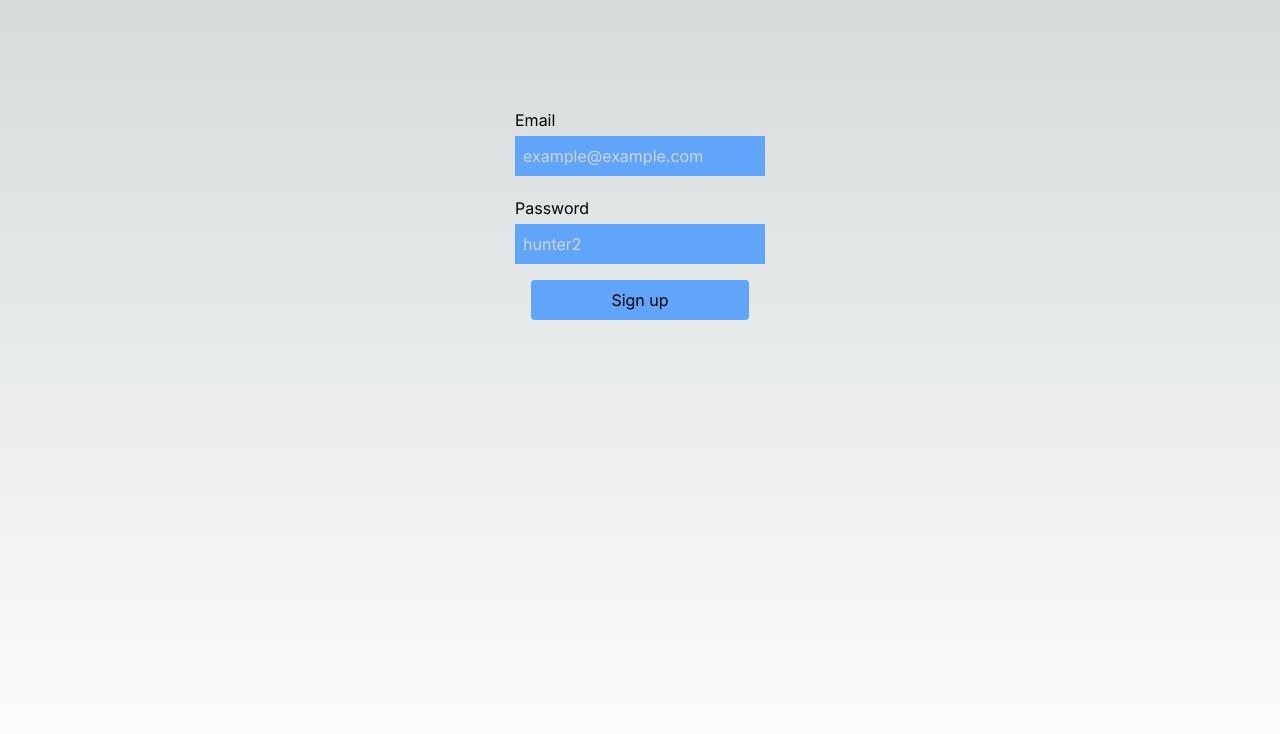
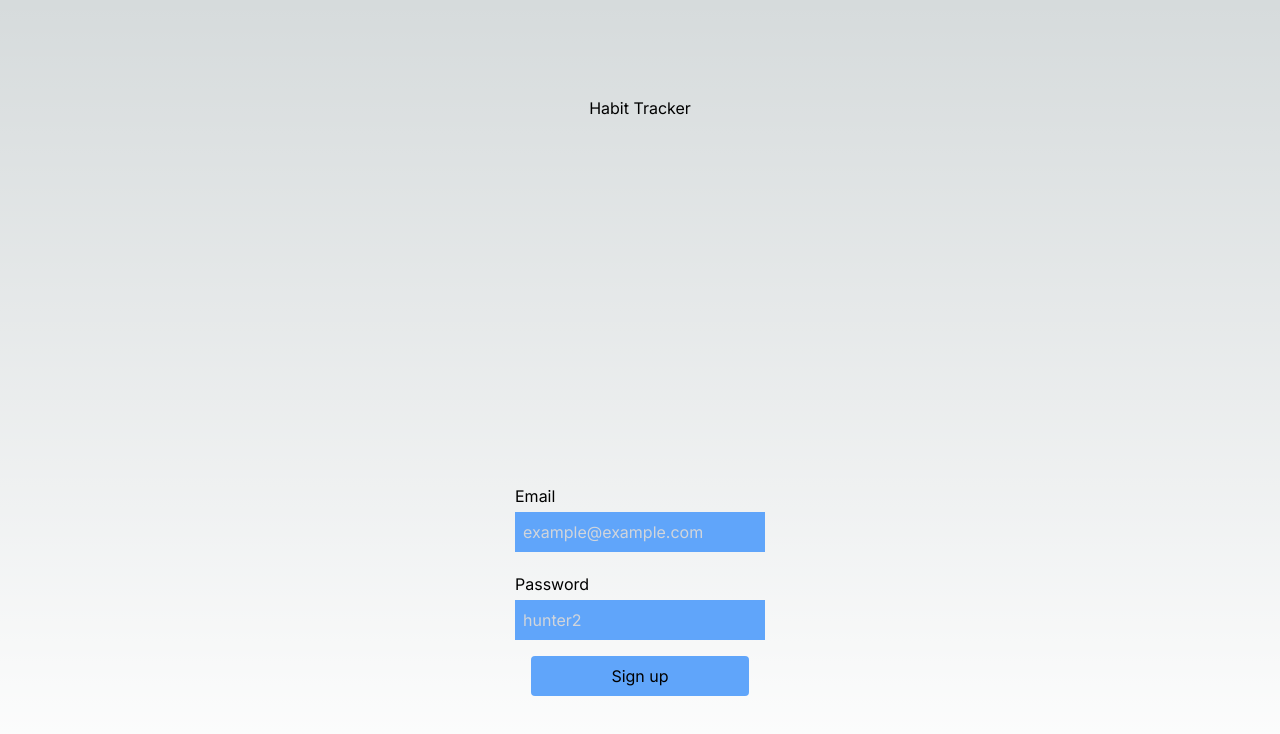
Before and after one commit to drenchoman/habit-tracker-next, a Next.js app: page / in a window 1280 px wide. Shown: the top 734 px of the page. Built offline with nearby package versions, Linux system fonts and the light colour scheme; no server answers.

Commit message:
add homepage title

```diff
--- a/src/app/page.js
+++ b/src/app/page.js
@@ -37,6 +37,7 @@ export default function Home() {
 
   return (
     <main className="flex min-h-screen flex-col items-center justify-between p-24">
+      <h1>Habit Tracker</h1>
       <div>
         <form className="flex flex-col" onSubmit={handleForm}>
           <div className="flex flex-col my-2">
```
